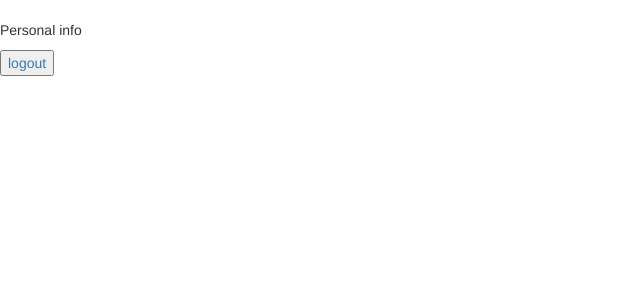
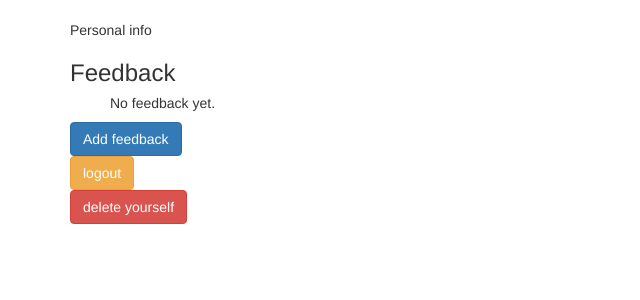
Before and after one commit to jonhuth/flask-feedback, a Flask app: a page that uses templates/base.html in a window 1280 px wide. Shown: the top 300 px of the page, without its empty margins (0-640 px from the left). Run offline with Flask 2, Linux system fonts and the light colour scheme; the visitor is signed in with stand-in values (Sample User, id 1); data comes from the database, SQL or seed files in the repository; some libraries are stand-ins or nearby versions.

Commit message:
finished up more

```diff
--- a/app.py
+++ b/app.py
@@ -1,7 +1,7 @@
 from flask import (Flask, request, redirect,
                    render_template, flash, session)
-from models import db, connect_db, User
-from forms import RegisterUserForm, LoginUserForm
+from models import db, connect_db, User, Feedback
+from forms import RegisterUserForm, LoginUserForm, AddFeedbackForm
 
 app = Flask(__name__)
 app.config["SQLALCHEMY_DATABASE_URI"] = "postgresql:///feedback"
@@ -69,3 +69,76 @@
         user = User.query.get(username)
         return render_template('user.html', user=user)
     return redirect('/login')
+
+
+@app.route('/users/<username>/feedback/add', methods=['GET', 'POST'])
+def show_feedback_form(username):
+    # user = User.query.get(username)
+    if username == session['username']:
+        form = AddFeedbackForm()
+        if form.validate_on_submit():
+            title = form.title.data
+            content = form.content.data
+            new_feedback = Feedback(title=title,
+                                    content=content, username=username)
+            db.session.add(new_feedback)
+            db.session.commit()
+            flash("Feedback added!")
+            return redirect(f"/users/{username}")
+        else:
+            flash("Please login")
+            return render_template('add-feedback-form.html', form=form)
+    # else if "username" not in session:
+        # and is a different user, log into their PF page
+    else:
+        return redirect("/login")
+
+
+@app.route('/feedback/<feedback_id>/update', methods=['GET', 'POST'])
+def edit_feedback(feedback_id):
+    feedback = Feedback.query.get_or_404(feedback_id)
+    # pretty much need this whenever you have a user
+    if "username" not in session:
+        flash("Please login")
+        return redirect("/login")
+    if feedback.username == session['username']:
+        form = AddFeedbackForm(title=feedback.title, content=feedback.content)
+        if form.validate_on_submit():
+            feedback.title = form.title.data
+            feedback.content = form.content.data
+            db.session.commit()
+            flash("Feedback edited!")
+            return redirect(f"/users/{feedback.username}")
+        else:
+            return render_template('edit-feedback-form.html', form=form)
+    else:
+        return redirect(f"/user/{feedback.username}")
+
+
+@app.route('/feedback/<feedback_id>/delete', methods=['POST'])
+def delete_feedback(feedback_id):
+    feedback = Feedback.query.get_or_404(feedback_id)
+    if feedback.username == session['username']:
+        db.session.delete(feedback)
+        db.session.commit()
+        flash("Feedback deleted!")
+        return redirect(f"/users/{feedback.username}")
+    else:
+        return redirect("/login")
+
+
+@app.route('/users/<username>/delete', methods=['POST'])
+def delete_user(username):
+    user = User.query.get(username)
+    if username == session['username']:
+        db.session.delete(user)
+        db.session.commit()
+
+        # remove the user from the session
+        session.pop("username")
+
+        flash("User deleted!")
+
+        return redirect(f"/login")
+    else:
+        return redirect("/login")
--- a/templates/base.html
+++ b/templates/base.html
@@ -4,14 +4,18 @@
 <head>
     <meta charset="UTF-8">
     <meta name="viewport" content="width=device-width, initial-scale=1.0">
-    <title>base template</title>
+    <title>{% block title %} {% endblock %}</title>
     <link rel="stylesheet" href="https://maxcdn.bootstrapcdn.com/bootstrap/3.3.7/css/bootstrap.min.css"
         integrity="sha384-BVYiiSIFeK1dGmJRAkycuHAHRg32OmUcww7on3RYdg4Va+PmSTsz/K68vbdEjh4u" crossorigin="anonymous">
 </head>
 
 <body>
-    <h1>{% block header %} {% endblock %}</h1>
+    <div class="container">
+    {% for msg in get_flashed_messages() %}
+        <div class="alert alert-info">{{ msg }}</div>
+      {% endfor %}
     {% block content %} {% endblock %}
+    </div>
 </body>
 
 </html>
--- a/templates/user.html
+++ b/templates/user.html
@@ -10,7 +10,32 @@
     <p>{{ user.first_name }}</p>
     <p>{{ user.last_name }}</p>
     <p>{{ user.email }}</p>
+    <h3>Feedback</h3>
+    <uL>
+        {% if user.feedback %}
+        {% for feedback in user.feedback %}
+            <li>
+                <a href="/feedback/{{feedback.id}}/update">
+                    <p>{{ feedback.title }}</p>
+                </a>
+                <form>
+                    <button class="badge"
+                    formmethod="POST"
+                    formaction="/feedback/{{feedback.id}}/delete">
+                    Delete
+                    </button>
+                </form>
+            </li>
+        {% endfor %}
+        {% else %}
+            <h5>No feedback yet.</h5>
+        {% endif %}
+    </uL>
+    <a class="btn btn-primary" href="/users/{{user.username}}/feedback/add">Add feedback</a>
 </div>
-<a href="/logout"><button>logout</button></a>
+<a class="btn btn-warning" href="/logout">logout</a>
+<form action="/users/{{user.username}}/delete" method="POST">
+    <button class="btn btn-danger">delete yourself</button>
+</form>
 
 {% endblock %}
```
Also changed, not shown: forms.py (+8 -3 lines), models.py (+17 -0 lines), seed.py (+19 -4 lines), templates/_form.html (added, +16 -0 lines), templates/add-feedback-form.html (added, +11 -0 lines), templates/edit-feedback-form.html (added, +11 -0 lines), templates/feedback.html (added, +10 -0 lines), templates/register.html (+8 -23 lines).
